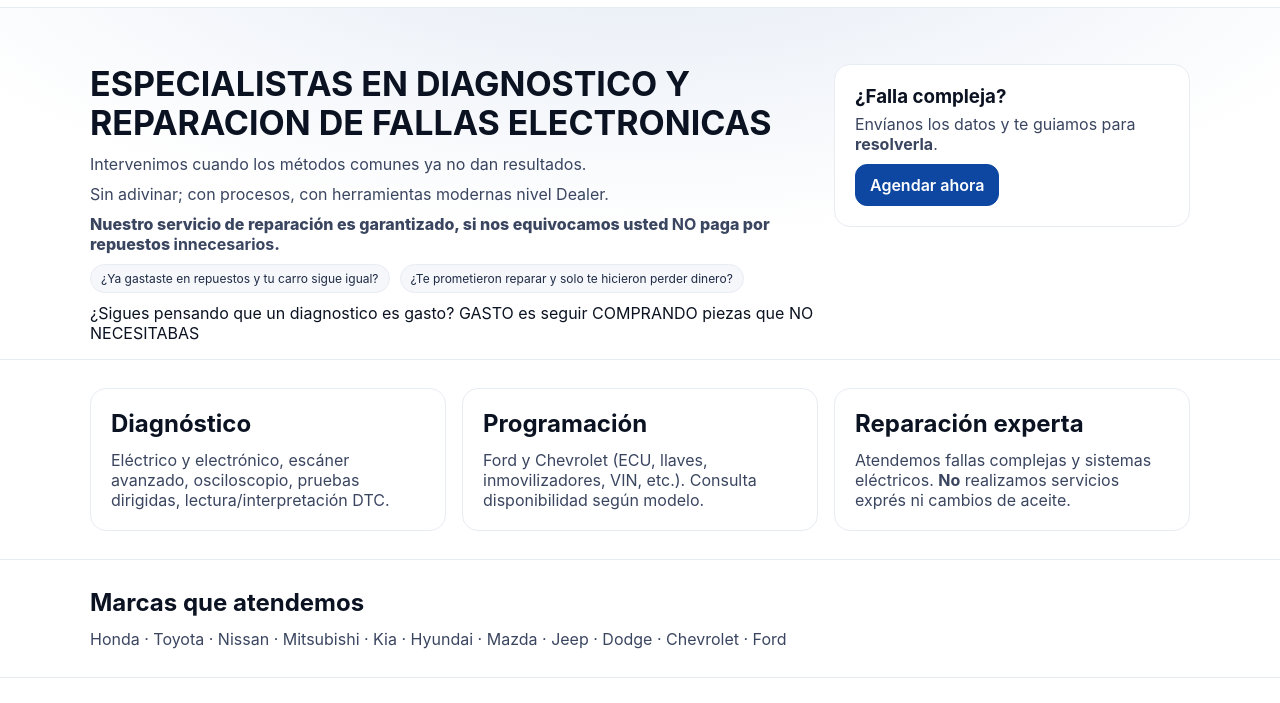
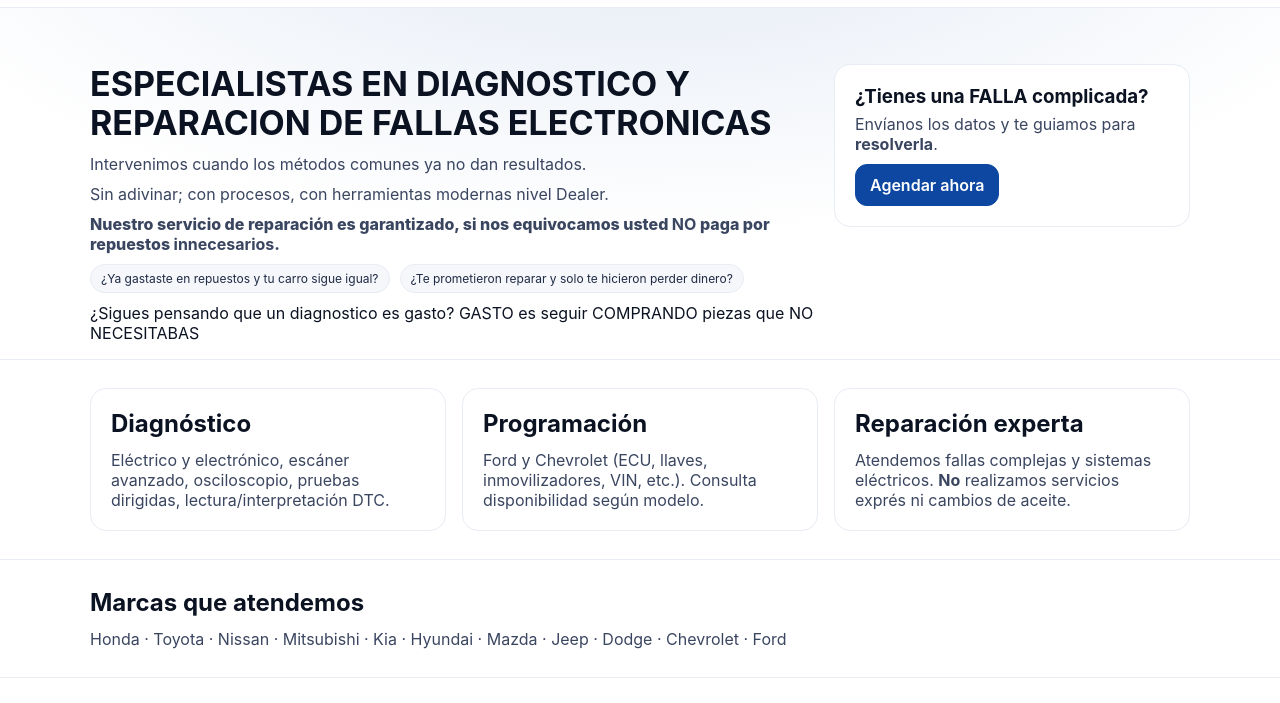
Before and after one commit to automotrizmedinasv-design/automotrizmedinasv-design.github.io, a plain HTML site: page index.html in a window 1280 px wide. Shown: the part 58-761 px from the top of the page. Drawn offline with Linux system fonts and the light colour scheme.

Commit message:
Update index.html

```diff
--- a/index.html
+++ b/index.html
@@ -79,7 +79,7 @@
       </div>
       <div class="col-4">
         <div class="card">
-          <h3 style="margin:0 0 6px">¿Falla compleja?</h3>
+          <h3 style="margin:0 0 6px">¿Tienes una FALLA complicada?</h3>
           <p class="muted">Envíanos los datos y te guiamos para <b>resolverla</b>.</p>
           <div style="margin-top:10px"><a class="cta" href="#" data-open-form>Agendar ahora</a></div>
         </div>
```
